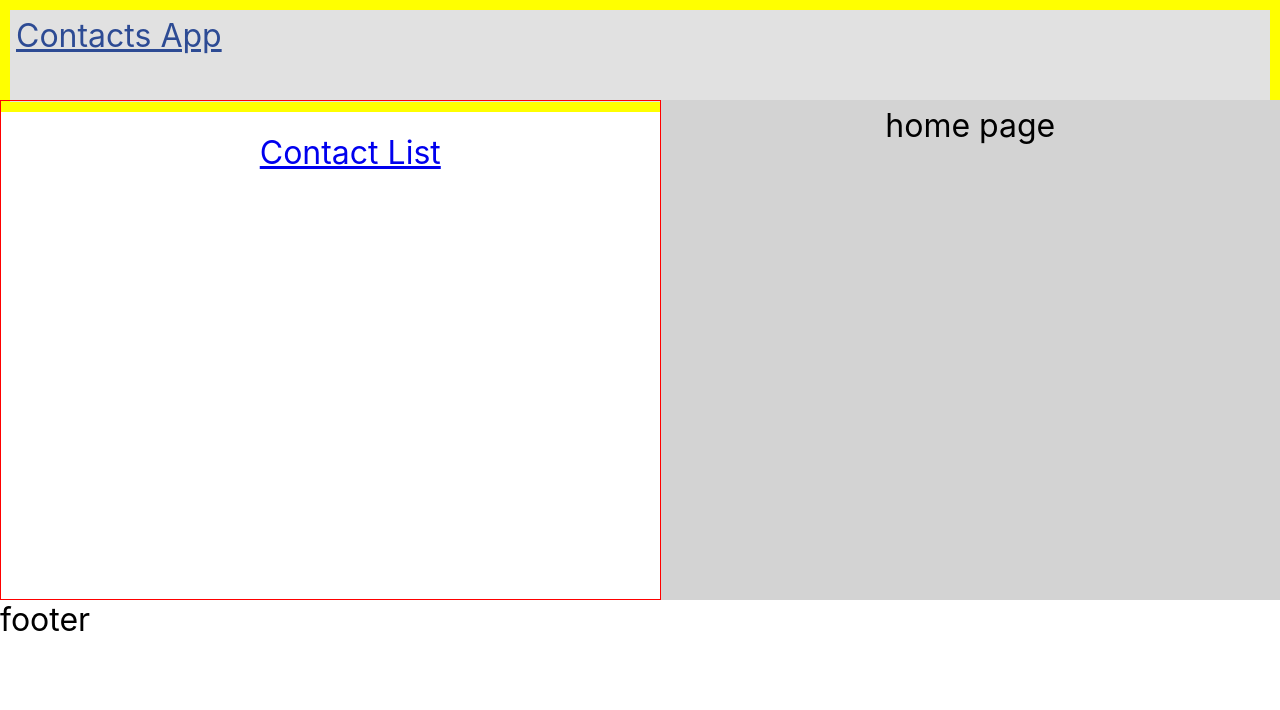
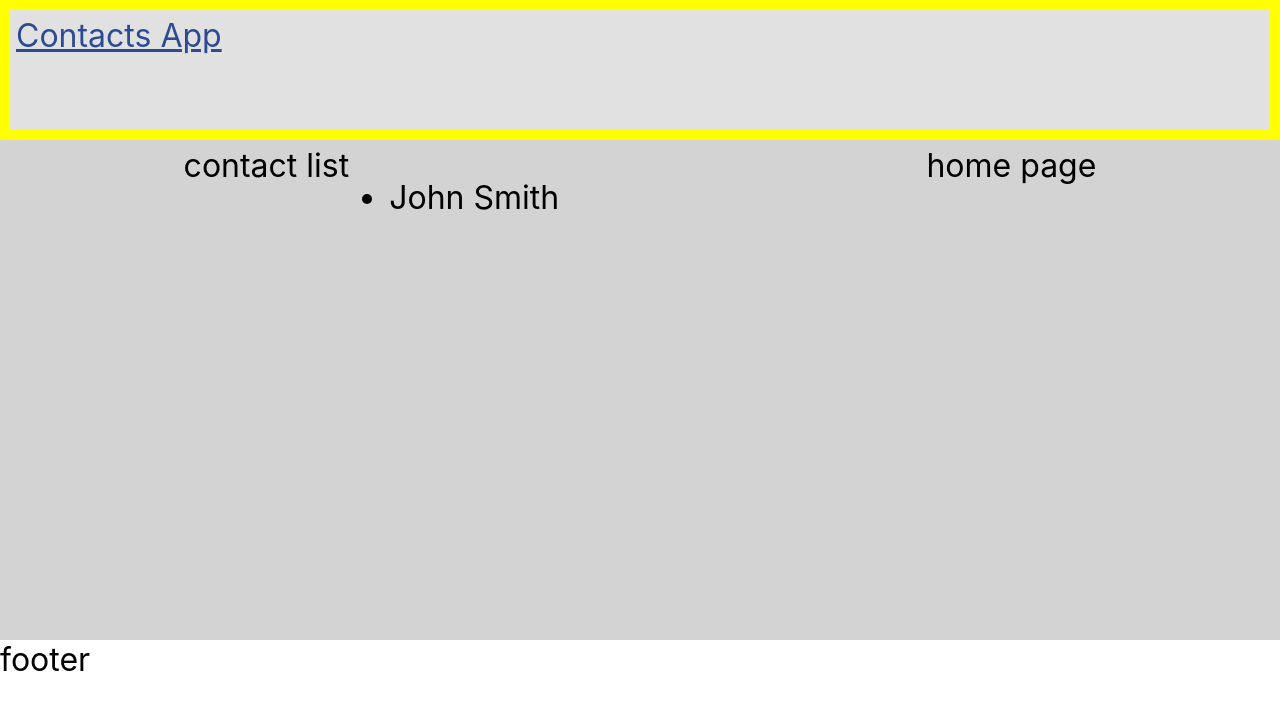
Before and after one commit to p-adams/book-app, a React (Vite) app: page / in a window 1280 px wide. Shown: the top 710 px of the page. Built offline with nearby package versions, Linux system fonts and the light colour scheme; no server answers.

Commit message:
wire up contact list to mock data

```diff
--- /dev/null
+++ b/src/components/Contact/ContactCard.tsx
@@ -0,0 +1,5 @@
+function ContactCard() {
+  return <article>contact card</article>;
+}
+
+export default ContactCard;
--- /dev/null
+++ b/src/components/Contact/ContactList.tsx
@@ -0,0 +1,16 @@
+import { mockContactListData } from "../../api/index";
+
+function ContactList() {
+  return (
+    <article className="contact-list-wrapper">
+      contact list{" "}
+      <ul>
+        {mockContactListData().contacts.map((el, i) => (
+          <li key={i}>{el.fullName}</li>
+        ))}
+      </ul>
+    </article>
+  );
+}
+
+export default ContactList;
--- a/src/pages/AppLayout.tsx
+++ b/src/pages/AppLayout.tsx
@@ -1,20 +1,23 @@
 import { Link, Outlet } from "react-router-dom";
-import AppNavbar from "../components/NavBar/AppNavBar";
+import ContactList from "../components/Contact/ContactList";
+// import AppNavbar from "../components/NavBar/AppNavBar";
 import "./page-layout.css";
 function AppLayout() {
   return (
     <div className="page-layout-wrapper">
       <header className="page-header">
         <Link to="/">Contacts App</Link>
+        {/* TODO: implement nav bar<AppNavbar
+          navElements={[
+            {
+              label: "Contact List",
+              link: { path: "/contacts" },
+            },
+          ]}
+        />*/}
       </header>
-      <AppNavbar
-        navElements={[
-          {
-            label: "Contact List",
-            link: { path: "/contacts" },
-          },
-        ]}
-      />
+      <ContactList />
+
       <Outlet />
       <footer>footer</footer>
     </div>
--- a/src/pages/page-layout.css
+++ b/src/pages/page-layout.css
@@ -3,18 +3,17 @@
   display: grid;
   grid-template-areas:
     "header header"
-    "navbar-wrapper main"
+    "contact-list-wrapper main"
     "footer footer";
-  grid-template-rows: 100px 500px;
+  grid-template-rows: 140px 500px;
 }
 
 .page-header {
   grid-area: header;
 }
 
-.navbar-wrapper {
-  grid-area: navbar-wrapper;
-  border: 1px solid red;
+.contact-list-wrapper {
+  grid-area: contact-list-wrapper;
 }
 
 .main {
```
